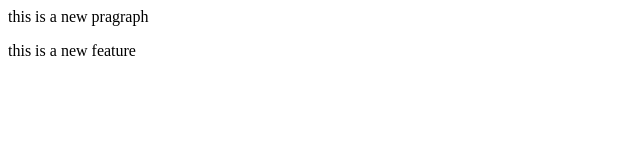
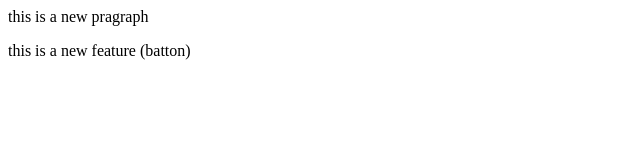
Before and after one commit to jaberakram/local-repo, a plain HTML site: page index.html in a window 1280 px wide. Shown: the full height of the page, 0-640 px from the left. Drawn offline with Linux system fonts and the light colour scheme.

Commit message:
add battn

```diff
--- a/index.html
+++ b/index.html
@@ -1,2 +1,2 @@
 <p> this is a new pragraph</p>
-<p> this is a new feature</p>
+<p> this is a new feature (batton)</p>
```
